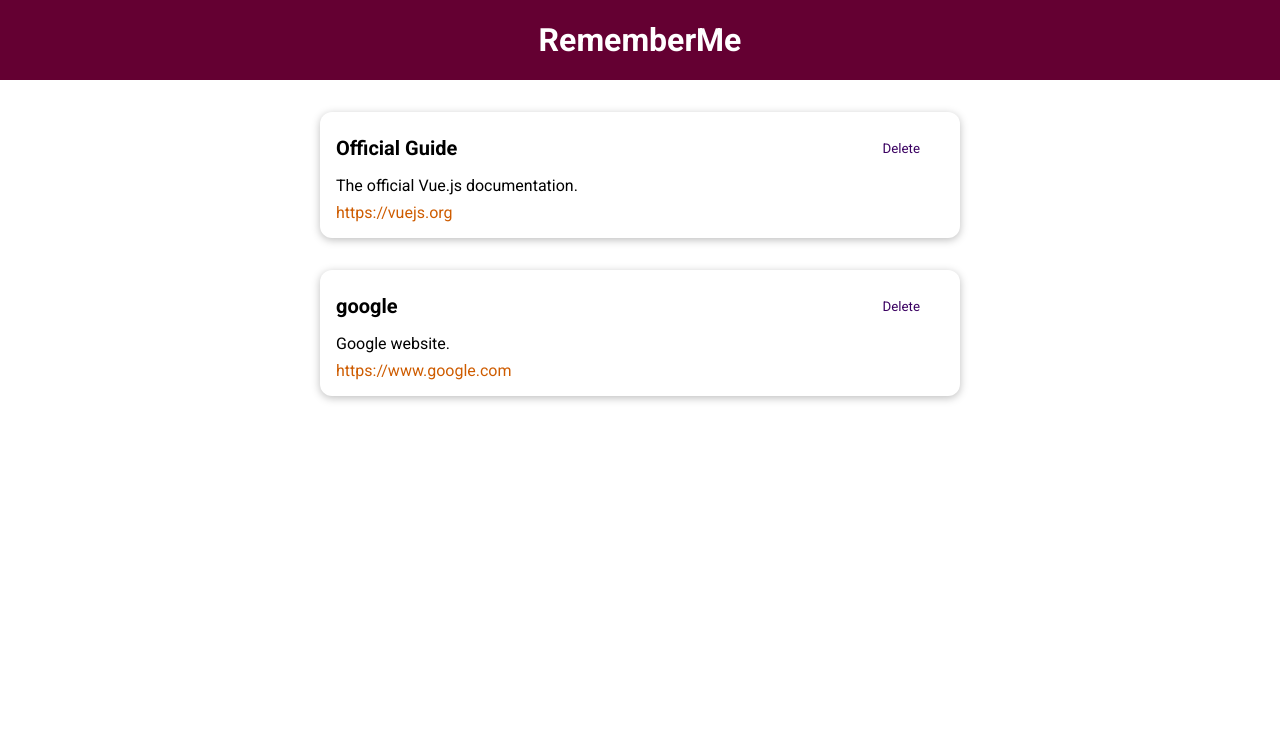
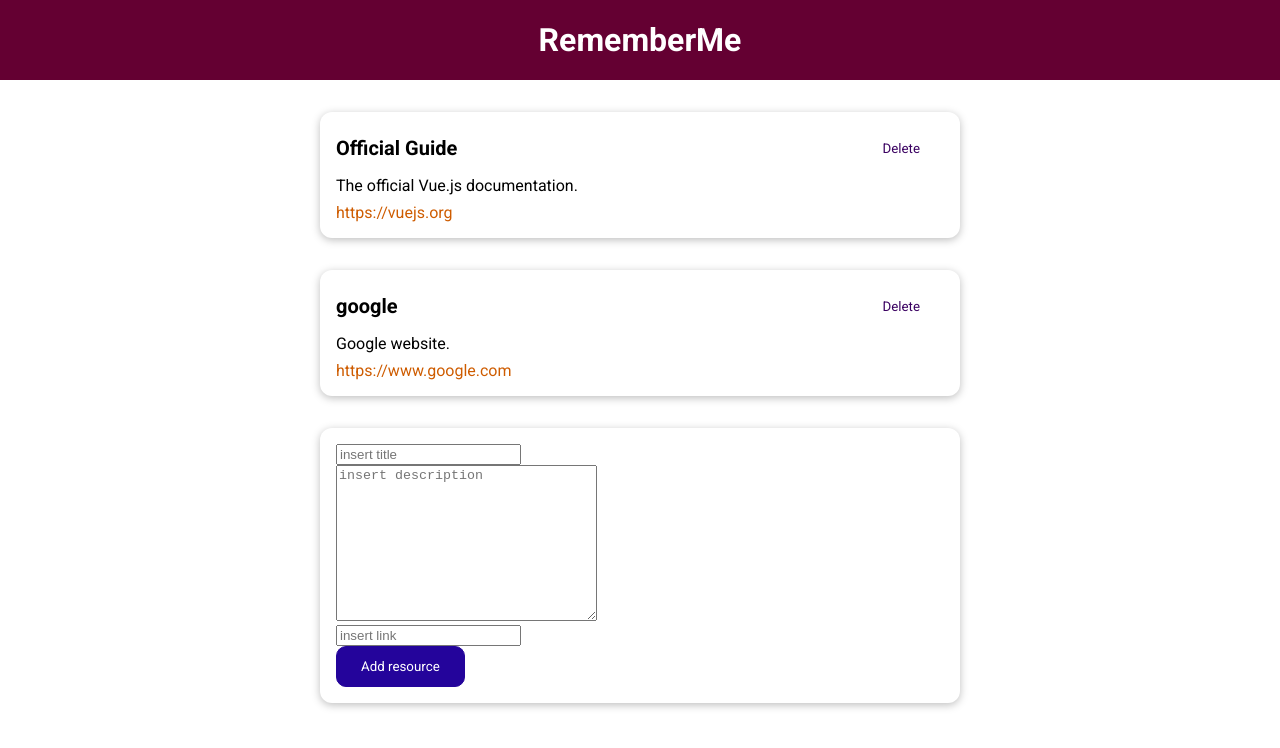
Before and after one commit to gl-guccione/vue-prj-resource-app, a Vue app: page / in a window 1280 px wide. Shown: the top 748 px of the page. Built offline with nearby package versions, Linux system fonts and the light colour scheme.

Commit message:
push new element

```diff
--- a/src/App.vue
+++ b/src/App.vue
@@ -2,16 +2,19 @@
   <the-header title="RememberMe"></the-header>
 
   <resources-list :resources="resources"></resources-list>
+  <add-resource @add-new-resource="addNewResource"></add-resource>
 </template>
 
 <script>
 
   import ResourcesList from './components/ResourcesList.vue';
+  import AddResource from './components/AddResource.vue';
   import TheHeader from './components/layouts/TheHeader.vue';
 
   export default {
     components: {
       ResourcesList,
+      AddResource,
       TheHeader
     },
 
@@ -32,6 +35,18 @@
           }
         ]
       };
+    },
+    methods: {
+      addNewResource(title, description, link) {
+        const newElement = {
+          id: (this.resources[this.resources.length - 1].id) + 1,
+          title: title,
+          description: description,
+          link: link
+        };
+
+        this.resources.push(newElement);
+      }
     }
   };
 
--- /dev/null
+++ b/src/components/AddResource.vue
@@ -0,0 +1,49 @@
+<template>
+
+  <base-card>
+
+    <form @submit.prevent="addNewResourceInComponent">
+
+      <div>
+        <input type="text" placeholder="insert title" v-model="newResource.insertedTitle">
+      </div>
+      <div>
+        <textarea cols="30" rows="10" placeholder="insert description" v-model="newResource.insertedDescription"></textarea>
+      </div>
+      <div>
+        <input type="text" placeholder="insert link" v-model="newResource.insertedLink">
+      </div>
+
+      <base-button>Add resource</base-button>
+
+    </form>
+
+  </base-card>
+
+</template>
+
+<script>
+export default {
+
+  emits: ['add-new-resource'],
+  data() {
+    return {
+      newResource: {
+        insertedTitle: '',
+        insertedDescription: '',
+        insertedLink: '',
+      }
+    };
+  },
+  methods: {
+    addNewResourceInComponent() {
+      this.$emit('add-new-resource', this.newResource.insertedTitle, this.newResource.insertedDescription, this.newResource.insertedLink );
+    }
+  }
+
+}
+</script>
+
+<style scoped>
+
+</style>
```
